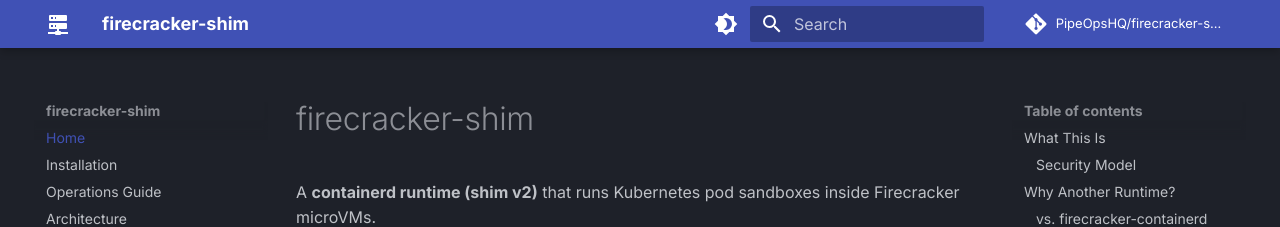
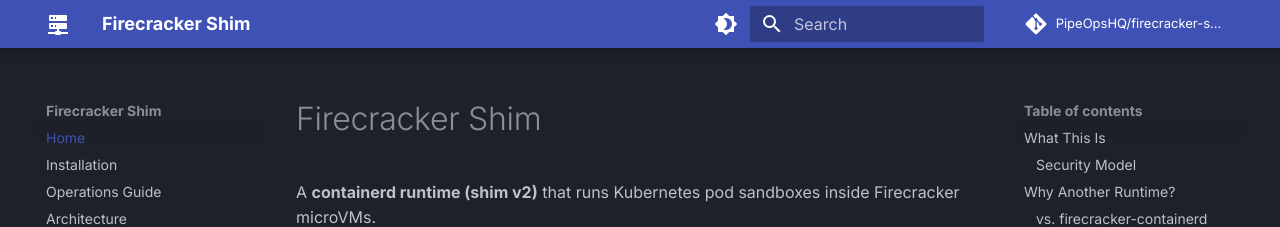
Before and after one commit to PipeOpsHQ/firecracker-shim, an MkDocs documentation site: the page built from docs/index.md, in a window 1280 px wide and 900 px high. Shown: the top 227 px of the window. Built offline with MkDocs 1.6.1 and Material for MkDocs 9.7.7, drawn with Linux system fonts in a browser that asks for light colours; comment, search, counter and statistics services are not loaded.

```diff
--- a/docs/index.md
+++ b/docs/index.md
@@ -1,4 +1,4 @@
-# firecracker-shim
+# Firecracker Shim
 
 A **containerd runtime (shim v2)** that runs Kubernetes pod sandboxes inside Firecracker microVMs.
 
--- a/mkdocs.yml
+++ b/mkdocs.yml
@@ -1,4 +1,4 @@
-site_name: firecracker-shim
+site_name: Firecracker Shim
 site_description: Kubernetes-native Firecracker runtime
 site_url: https://PipeOpsHQ.github.io/firecracker-shim/
 repo_url: https://github.com/PipeOpsHQ/firecracker-shim
```
Also changed, not shown: README.md (+1 -1 lines).
